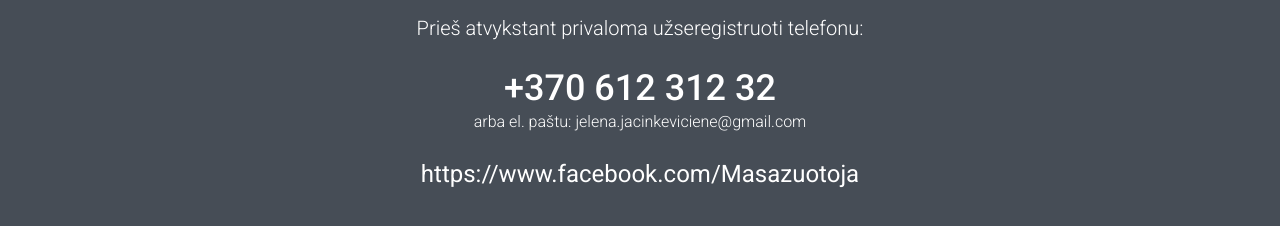
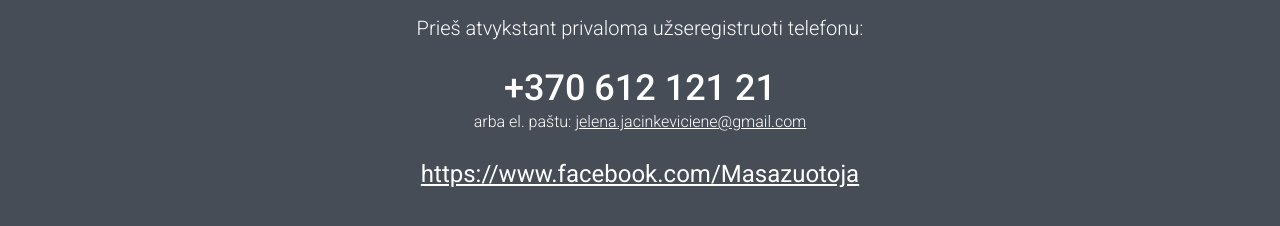
Before and after one commit to irgipaulius/website-masazai.net, a React (Create React App) app: page / in a window 1280 px wide. Shown: the part 2162-2388 px from the top of the page. Built offline with nearby package versions, Linux system fonts and the light colour scheme.

Commit message:
Fixed mob href

```diff
--- a/src/components/Contacts.js
+++ b/src/components/Contacts.js
@@ -11,6 +11,7 @@ export default function Contacts() {
     contacts_mob_email,
     mob,
     email,
+    email_link,
     contacts_facebook,
   } = styles;
 
@@ -20,15 +21,20 @@ export default function Contacts() {
         <p className={contacts_title}>KONTAKTAI</p>
         <p className={contacts_subtitle}>Prieš atvykstant privaloma užseregistruoti telefonu:</p>
         <div className={contacts_mob_email}>
-          <p className={mob}>+370 612 312 32</p>
+          {/* <p className={mob}>+370 612 312 32</p> */}
+          <a className={mob} href="tel:+370612013136">
+            +370 612 121 21
+          </a>
           <p className={email}>
             arba el. paštu:{" "}
-            <a href="mailto:jelena.jacinkeviciene@gmail.com">jelena.jacinkeviciene@gmail.com</a>
+            <a className={email_link} href="mailto:jelena.jacinkeviciene@gmail.com">
+              jelena.jacinkeviciene@gmail.com
+            </a>
           </p>
         </div>
-        <p className={contacts_facebook}>
-          <a href="https://www.facebook.com/Masazuotoja">https://www.facebook.com/Masazuotoja</a>
-        </p>
+        <a className={contacts_facebook} href="https://www.facebook.com/Masazuotoja">
+          https://www.facebook.com/Masazuotoja
+        </a>
       </div>
     </div>
   );
--- a/src/components/Contacts.module.css
+++ b/src/components/Contacts.module.css
@@ -35,26 +35,52 @@
 .contacts_mob_email {
 }
 
-.mob {
+.mob,
+.mob:link,
+.mob:visited {
   font-size: 3.6rem;
   font-weight: 500;
   margin-bottom: 0.8rem;
+  display: block;
+  color: white;
+
+  text-decoration: none;
+  cursor: pointer;
+  transition: all 0.3s;
+
+  /* border: 1px solid blue; */
+}
+.mob:hover,
+.mob:active {
+  color: #ff59cd;
 }
 
 .email {
   font-size: 1.6rem;
   font-weight: 300;
 }
-
-.contacts_facebook {
-  font-size: 2.4rem;
+.email_link,
+.email_link:link,
+.email_link:visited {
+  font-size: 1.6rem;
+  font-weight: 300;
+  color: white;
+}
+.email_link:hover,
+.email_link:active {
+  color: #ff59cd;
+  text-decoration: underline;
+  transition: all 0.2s ease-out;
 }
 
-a {
-  text-decoration: none;
+.contacts_facebook,
+.contacts_facebook:link,
+.contacts_facebook:visited {
+  font-size: 2.4rem;
   color: white;
 }
-a:hover {
+.contacts_facebook:hover,
+.contacts_facebook:active {
   color: #ff59cd;
   text-decoration: underline;
   transition: all 0.2s ease-out;
--- a/src/components/NavBar.js
+++ b/src/components/NavBar.js
@@ -26,7 +26,9 @@ export default function Navbar() {
       <nav className={navbar}>
         <div className={navbar_mob_container}>
           {/* <div className={styles["navbar-mob"]}>+370 612 121 21</div> */}
-          <div className={navbar_mob}>+370 612 121 21</div>
+          <a className={navbar_mob} href="tel:+370612013136">
+            +370 612 121 21
+          </a>
         </div>
         <div className={navbar_line_container}>
           <div className={navbar_line} />
--- a/src/components/NavBar.module.css
+++ b/src/components/NavBar.module.css
@@ -17,6 +17,8 @@
   font-size: 3.2rem;
   font-weight: 600;
   text-align: center;
+  display: block;
+  color: #333;
 
   text-decoration: none;
   cursor: pointer;
@@ -26,7 +28,6 @@
 }
 .navbar_mob:hover,
 .navbar_mob:active {
-  color: #ff59cd;
   color: #cc47a4;
 }
 
```
